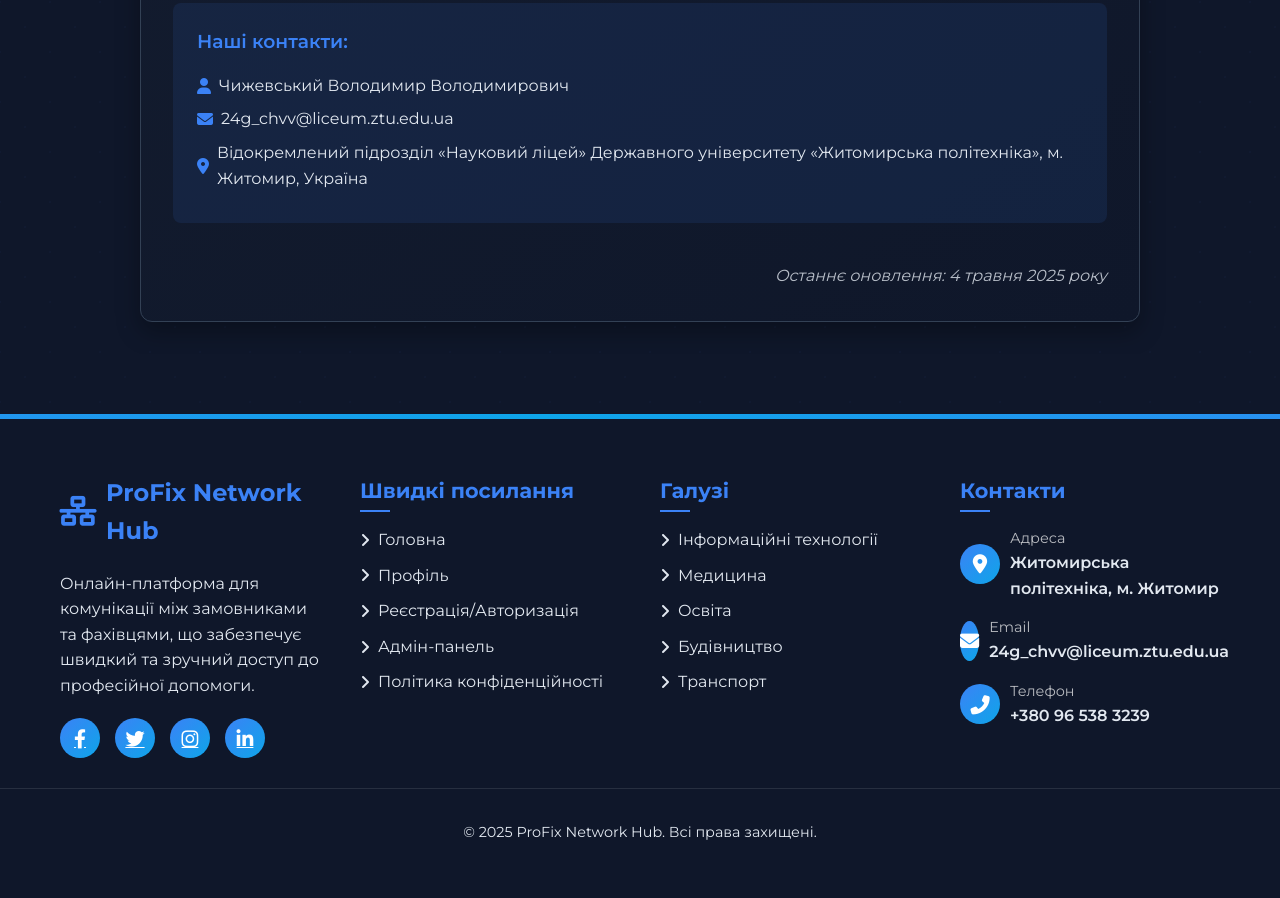
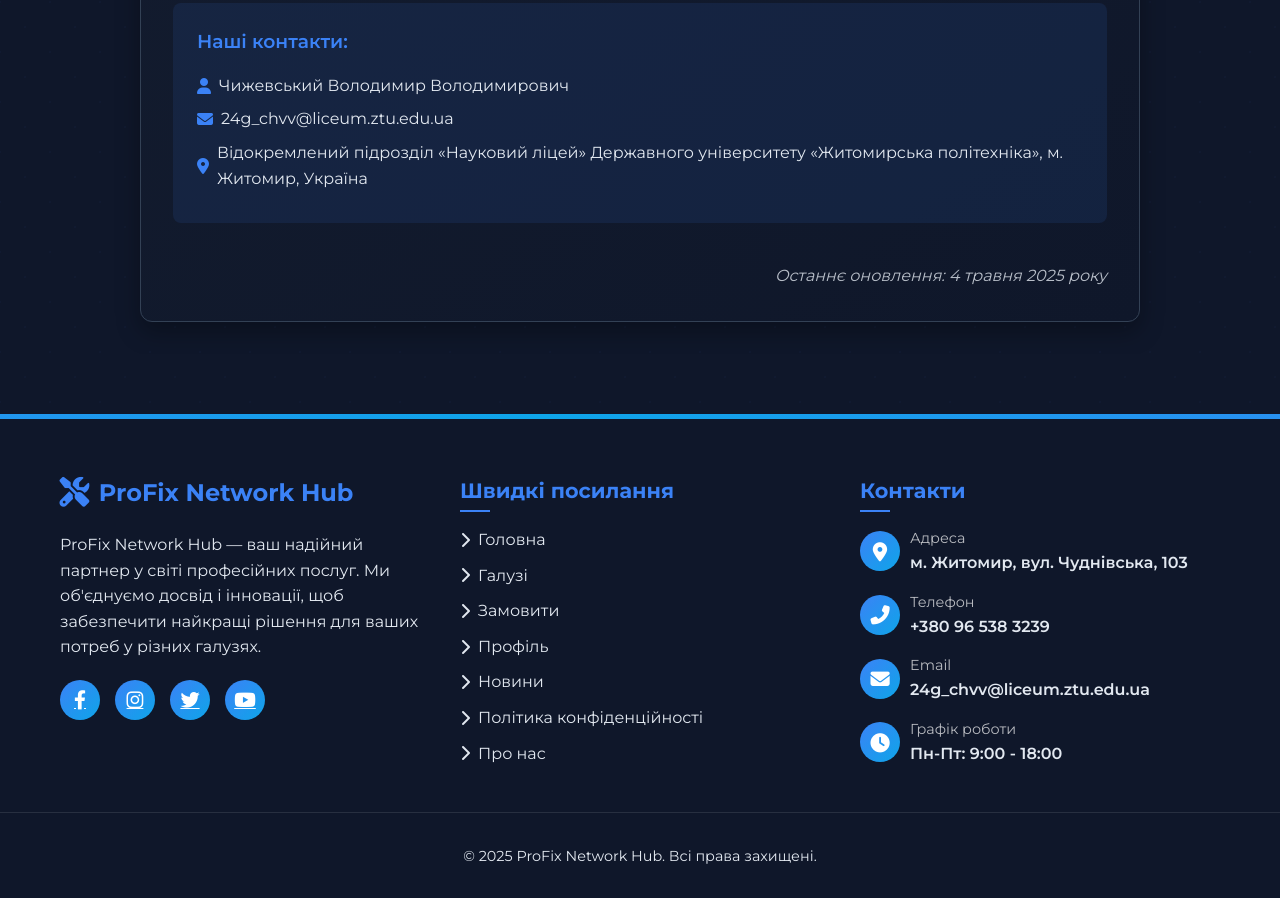
Before and after one commit to volodymyr24082009/MAN_UKRAINE, a website: page public/privacy-policy.html in a window 1280 px wide. Shown: the part 3898-4796 px from the top of the page. Before the commit the page ends 4773 px from the top, so only its background shows below. Drawn offline with Linux system fonts and the light colour scheme.

Commit message:
policy.html

```diff
--- a/public/privacy-policy.html
+++ b/public/privacy-policy.html
@@ -341,7 +341,11 @@
               </div>
               <div class="privacy-contact-info">
                 <i class="fas fa-map-marker-alt"></i>
-                <span>Відокремлений підрозділ «Науковий ліцей» Державного університету «Житомирська політехніка», м. Житомир, Україна</span>
+                <span
+                  >Відокремлений підрозділ «Науковий ліцей» Державного
+                  університету «Житомирська політехніка», м. Житомир,
+                  Україна</span
+                >
               </div>
             </div>
           </div>
@@ -356,79 +360,69 @@
       <div class="footer-container">
         <div class="footer-section">
           <div class="footer-logo">
-            <i class="fas fa-network-wired"></i>
-            <span>ProFix Network Hub</span>
+            <i class="fas fa-tools"></i>
+            ProFix Network Hub
           </div>
           <p class="footer-description">
-            Онлайн-платформа для комунікації між замовниками та фахівцями, що
-            забезпечує швидкий та зручний доступ до професійної допомоги.
+            ProFix Network Hub — ваш надійний партнер у світі професійних
+            послуг. Ми об'єднуємо досвід і інновації, щоб забезпечити найкращі
+            рішення для ваших потреб у різних галузях.
           </p>
           <div class="footer-social">
-            <a href="#" class="social-icon"
-              ><i class="fab fa-facebook-f"></i
-            ></a>
-            <a href="#" class="social-icon"><i class="fab fa-twitter"></i></a>
-            <a href="#" class="social-icon"><i class="fab fa-instagram"></i></a>
-            <a href="#" class="social-icon"
-              ><i class="fab fa-linkedin-in"></i
-            ></a>
+            <a href="#" class="social-icon" aria-label="Facebook">
+              <i class="fab fa-facebook-f"></i>
+            </a>
+            <a href="#" class="social-icon" aria-label="Instagram">
+              <i class="fab fa-instagram"></i>
+            </a>
+            <a href="#" class="social-icon" aria-label="Twitter">
+              <i class="fab fa-twitter"></i>
+            </a>
+            <a href="#" class="social-icon" aria-label="YouTube">
+              <i class="fab fa-youtube"></i>
+            </a>
           </div>
         </div>
-
         <div class="footer-section">
           <h3 class="footer-title">Швидкі посилання</h3>
           <ul class="footer-links">
             <li class="footer-link">
-              <a href="index.html"
-                ><i class="fas fa-angle-right"></i> Головна</a
-              >
+              <a href="index.html">
+                <i class="fas fa-chevron-right"></i> Головна
+              </a>
             </li>
             <li class="footer-link">
-              <a href="profile.html"
-                ><i class="fas fa-angle-right"></i> Профіль</a
-              >
+              <a href="#industries">
+                <i class="fas fa-chevron-right"></i> Галузі
+              </a>
             </li>
             <li class="footer-link">
-              <a href="auth.html"
-                ><i class="fas fa-angle-right"></i> Реєстрація/Авторизація</a
-              >
+              <a href="#order">
+                <i class="fas fa-chevron-right"></i> Замовити
+              </a>
+            </li>
+            <li class="footer-link" id="profileFooterLink">
+              <a href="profile.html">
+                <i class="fas fa-chevron-right"></i> Профіль
+              </a>
+            </li>
+            <li class="footer-link" id="news">
+              <a href="news.html">
+                <i class="fas fa-chevron-right"></i> Новини
+              </a>
             </li>
             <li class="footer-link">
-              <a href="admin.html"
-                ><i class="fas fa-angle-right"></i> Адмін-панель</a
-              >
+              <a href="privacy-policy.html">
+                <i class="fas fa-chevron-right"></i> Політика конфіденційності
+              </a>
             </li>
             <li class="footer-link">
-              <a href="privacy-policy.html"
-                ><i class="fas fa-angle-right"></i> Політика конфіденційності</a
-              >
+              <a href="./about.html">
+                <i class="fas fa-chevron-right"></i> Про нас
+              </a>
             </li>
           </ul>
         </div>
-
-        <div class="footer-section">
-          <h3 class="footer-title">Галузі</h3>
-          <ul class="footer-links">
-            <li class="footer-link">
-              <a href="#"
-                ><i class="fas fa-angle-right"></i> Інформаційні технології</a
-              >
-            </li>
-            <li class="footer-link">
-              <a href="#"><i class="fas fa-angle-right"></i> Медицина</a>
-            </li>
-            <li class="footer-link">
-              <a href="#"><i class="fas fa-angle-right"></i> Освіта</a>
-            </li>
-            <li class="footer-link">
-              <a href="#"><i class="fas fa-angle-right"></i> Будівництво</a>
-            </li>
-            <li class="footer-link">
-              <a href="#"><i class="fas fa-angle-right"></i> Транспорт</a>
-            </li>
-          </ul>
-        </div>
-
         <div class="footer-section">
           <h3 class="footer-title">Контакти</h3>
           <div class="footer-contact">
@@ -437,26 +431,9 @@
             </div>
             <div class="contact-info">
               <div class="contact-label">Адреса</div>
-              <div class="contact-value">
-                Житомирська політехніка, м. Житомир
-              </div>
+              <div class="contact-value">м. Житомир, вул. Чуднівська, 103</div>
             </div>
           </div>
-
-          <div class="footer-contact">
-            <div class="contact-icon">
-              <i class="fas fa-envelope"></i>
-            </div>
-            <div class="contact-info">
-              <div class="contact-label">Email</div>
-              <div class="contact-value">
-                <a href="mailto:24g_chvv@liceum.ztu.edu.ua"
-                  >24g_chvv@liceum.ztu.edu.ua</a
-                >
-              </div>
-            </div>
-          </div>
-
           <div class="footer-contact">
             <div class="contact-icon">
               <i class="fas fa-phone-alt"></i>
@@ -468,11 +445,34 @@
               </div>
             </div>
           </div>
+          <div class="footer-contact">
+            <div class="contact-icon">
+              <i class="fas fa-envelope"></i>
+            </div>
+            <div class="contact-info">
+              <div class="contact-label">Email</div>
+              <div class="contact-value">
+                <a href="mailto:info@profixhub.com"
+                  >24g_chvv@liceum.ztu.edu.ua</a
+                >
+              </div>
+            </div>
+          </div>
+          <div class="footer-contact">
+            <div class="contact-icon">
+              <i class="fas fa-clock"></i>
+            </div>
+            <div class="contact-info">
+              <div class="contact-label">Графік роботи</div>
+              <div class="contact-value">Пн-Пт: 9:00 - 18:00</div>
+            </div>
+          </div>
         </div>
       </div>
-
       <div class="footer-bottom">
-        <p class="copyright">© 2025 ProFix Network Hub. Всі права захищені.</p>
+        <p class="copyright">
+          &copy; 2025 ProFix Network Hub. Всі права захищені.
+        </p>
       </div>
     </footer>
 
```
